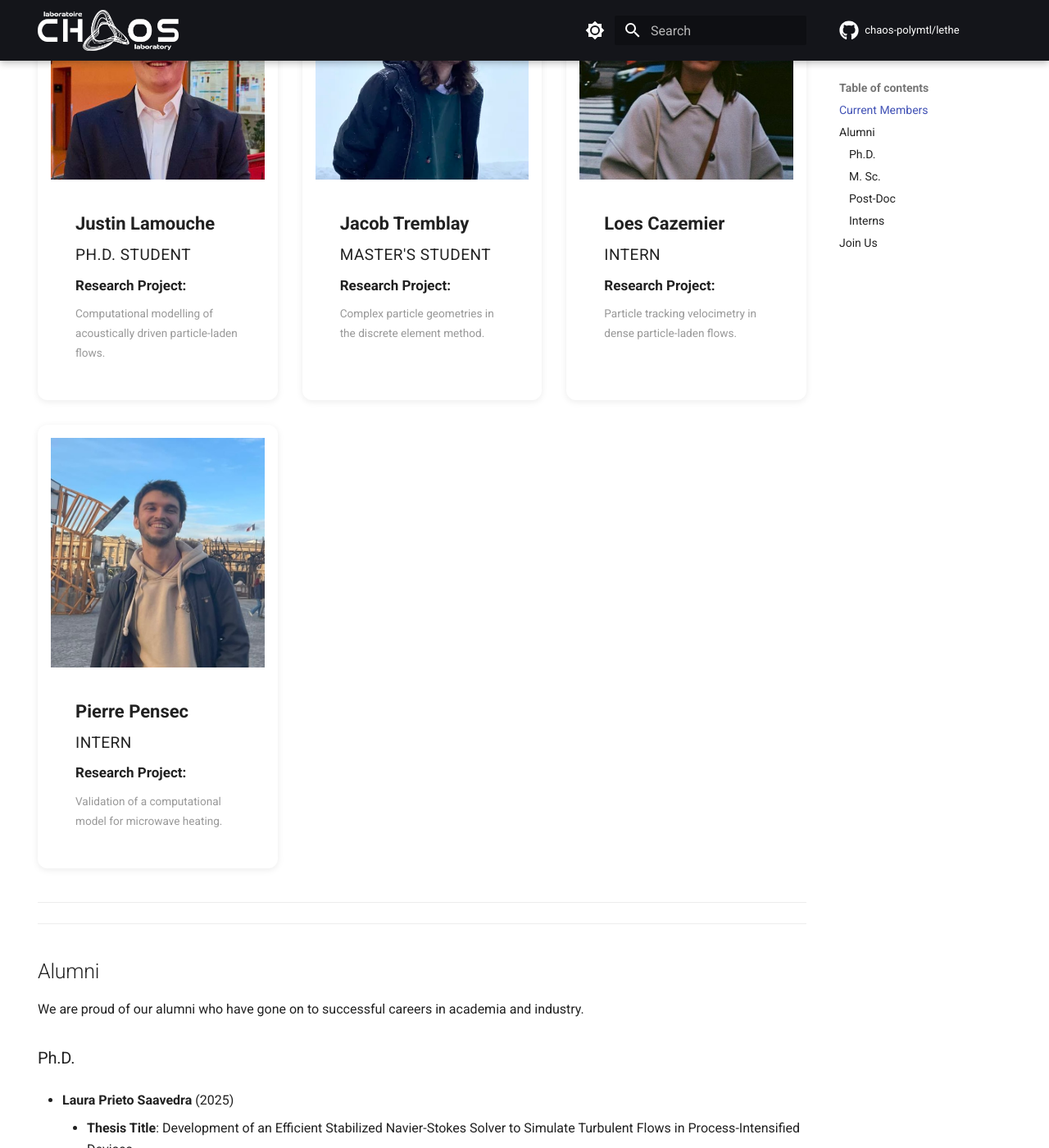
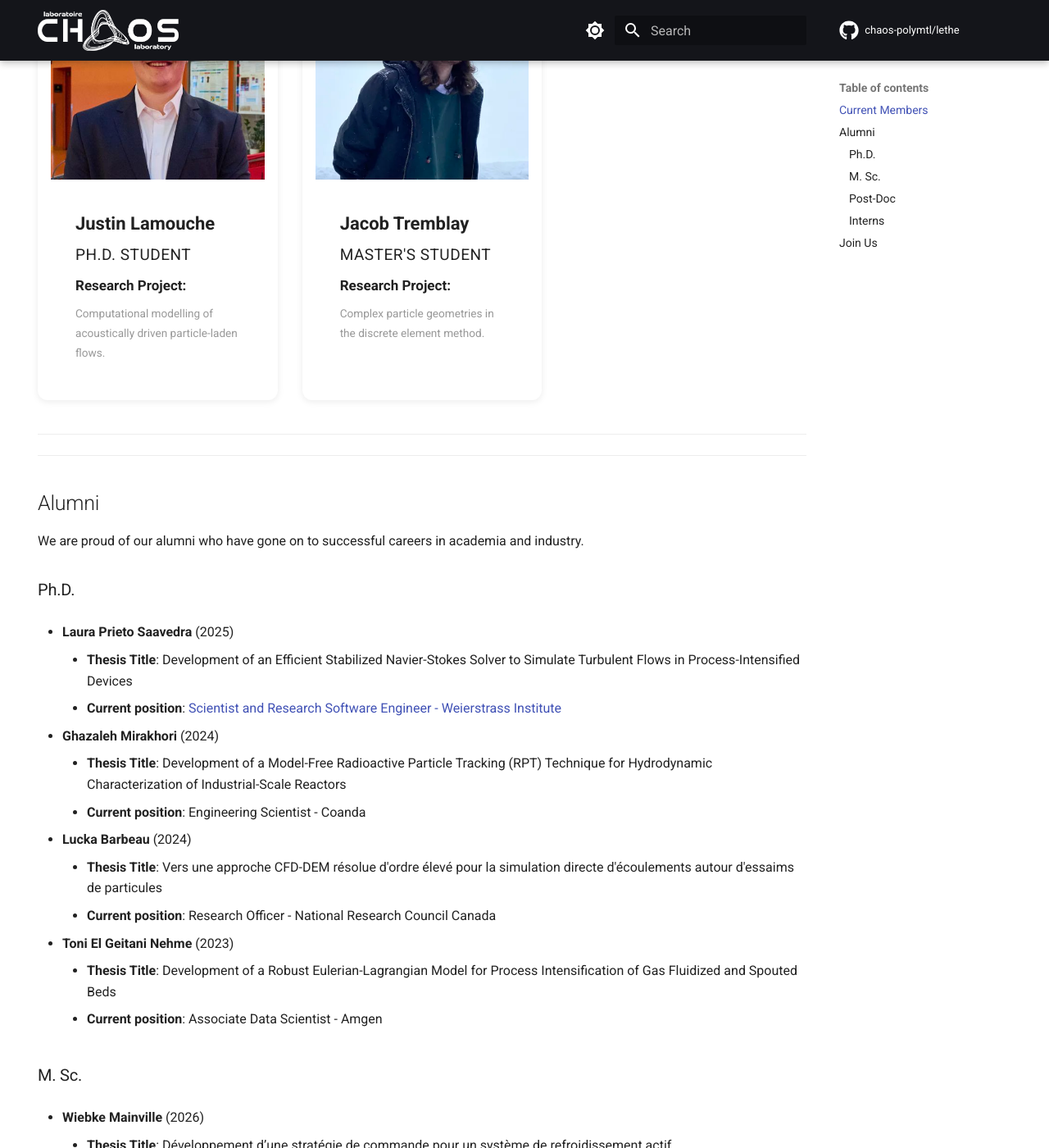
Before and after one commit to chaos-polymtl/chaos-lab, an MkDocs documentation site: the page built from docs/team.md, in a window 1280 px wide and 1400 px high, scrolled down 2440 px. Shown: the whole window at 82% size. Built offline with MkDocs 1.6.1 and Material for MkDocs 9.7.7, drawn with Linux system fonts in a browser that asks for light colours; a script that is not in the unit is left out; comment, search, counter and statistics services are not loaded; some of the changed text lies outside the part shown.

Commit message:
Move two interns to alumni

```diff
--- a/docs/team.md
+++ b/docs/team.md
@@ -167,34 +167,6 @@
 </div>
 
 
-<div class="team-card" markdown>
-<div class="team-card-image">
-  <img src="../assets/pictures/loes.jpg" alt="Loes Cazemier" class="team-photo">
-</div>
-<div class="team-card-content" markdown>
-<p class="team-card-name"><strong> Loes Cazemier </strong></p>
-<p class="team-card-position">Intern</p>
-<p class="team-card-research">
-<strong>Research Project:</strong>
-<small>Particle tracking velocimetry in dense particle-laden flows.</small>
-</p>
-</div>
-</div>
-
-<div class="team-card" markdown>
-<div class="team-card-image">
-  <img src="../assets/pictures/pierre.jpg" alt="Pierre Pensec" class="team-photo">
-</div>
-<div class="team-card-content" markdown>
-<p class="team-card-name"><strong> Pierre Pensec </strong></p>
-<p class="team-card-position">Intern</p>
-<p class="team-card-research">
-<strong>Research Project:</strong>
-<small>Validation of a computational model for microwave heating.</small>
-</p>
-</div>
-</div>
-
 </div>
 
 ---
```
Also changed, not shown: other parts of docs/team.md (+6 -0 lines).
